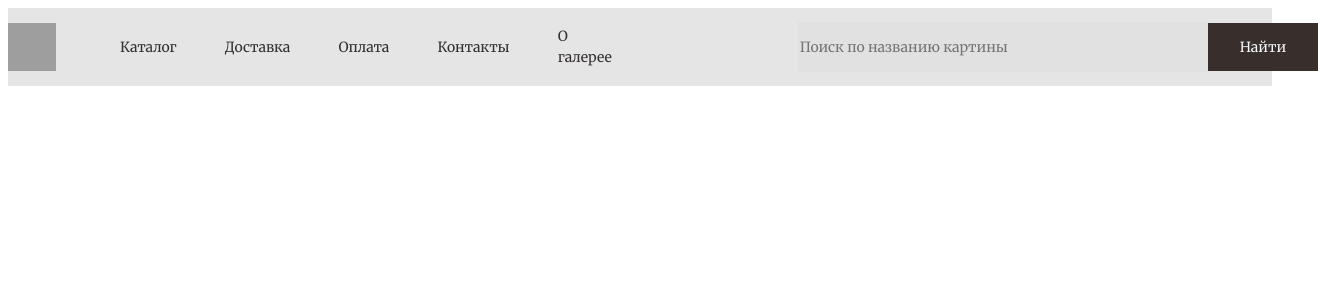
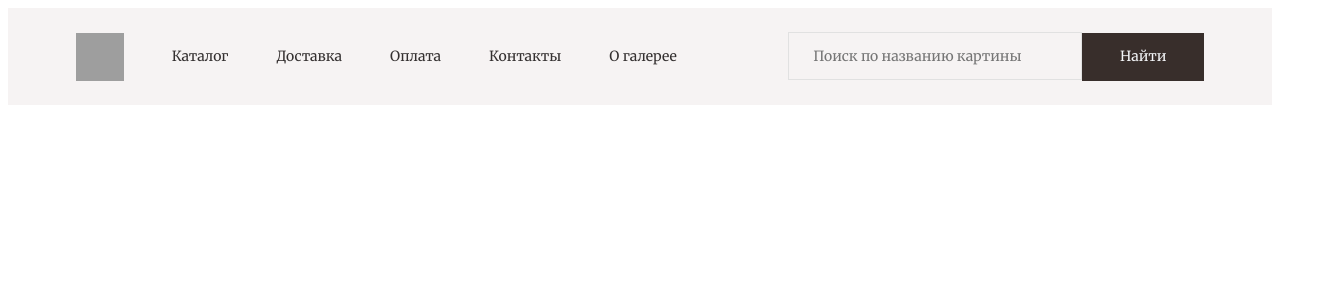
Before and after one commit to Akinoriv/catalog-of-paintings, a Vue app in the folder my-project/: page / in a window 1280 px wide. Shown: the top 300 px of the page, 1318 px wide, since content can reach past the window. Built offline with nearby package versions, Linux system fonts and the light colour scheme; grey boxes are pictures that could not be loaded.

Commit message:
ready header pp

```diff
--- a/my-project/src/App.vue
+++ b/my-project/src/App.vue
@@ -2,6 +2,7 @@
   <div id="app">
     <HelloWorld/>
     <div class="header">
+      <div class="links">
         <img src="https://raw.githubusercontent.com/Akinoriv/Redsoft-test/5fe5899fab4c6a279e8dba464688de7aea775aa6/my-project/src/assets/Group.svg" class="logo">
         <nav>
           <ul class="nav">
@@ -10,10 +11,13 @@
             <li>Оплата</li>
             <li>Контакты</li>
             <li>О галерее</li>
+          </ul>
+        </nav>
+      </div>
+      <div>
         <input v-model="message" placeholder="Поиск по названию картины">
         <button>Найти</button>
-        </ul>
-      </nav>
+      </div>
     </div>
   </div>
 
@@ -40,9 +44,10 @@ img {
 }
 
 button {
+  /* padding-left: 24px; */
   border: none;
   height: 48px;
-  width: 112px;
+  width: 122px;
   background-color: #382E2B;
   color: #F4F6F9;
   Font-Family: Merriweather;
@@ -50,16 +55,17 @@ button {
   Font-Size: 14px;
   Line-Height: 21px;
   Line-Height: 150%;
-  align-self: Center;
-
+  /* justify-content: space-evenly; */
   justify-content:right;
 }
 
 input {
-  border: none;
+  padding-left: 24px;
+  border: 1px solid #E1E1E1;
+  box-sizing: border-box;
   height: 48px;
-  width: 416px;
-  background-color: #E1E1E1;
+  width: 294px;
+  background-color: rgb(246, 243, 243);
   color: #9F9F9F;
   align-self : Inside;
   Font-Family: Merriweather;
@@ -67,29 +73,43 @@ input {
   Font-Size: 14px;
   Line-Height: 21px;
   Line-Height: 150%;
-  justify-content:right;
-  margin-left: 150px;
+}
+
+.header {
+  padding:24px;
+
+  /* position: fixed; */
+  display: flex;
+  /* width: 100%; */
+  /* max-width: 1200px; */
+  justify-content: space-around;
+
+
 
 }
 
-.header {
+
+.links {
   display: flex;
-  width: 100%;
-  max-width: 1338.5px;
-  margin: 0 auto;
+  justify-content: space-between;
+}
 
+ul{
+    padding-left: 24px;
 }
 
 .nav {
   display: flex;
   list-style-type: none;
 }
+
   .nav>li {
         margin-left: 24px;
         margin-right: 24px;
+        align-self: Center;
         justify-content:start;
-        align-self: Center;
       }
+
 
 #app {
   font-family: 'Merriweather', serif;
@@ -98,7 +118,6 @@ input {
   Font-Size: 14px;
   Line-Height: 21px;
   Line-Height: 150%;
-  background:#E5E5E5;
-  Fill: Solid
+  background:rgb(246, 243, 243);
 }
 </style>
--- a/my-project/src/components/HelloWorld.vue
+++ b/my-project/src/components/HelloWorld.vue
@@ -1,6 +1,9 @@
 <template>
-  <div>
 
+  <div class="page">
+    <div class="wrap">
+      <!-- <h1>Картины эпохи Возрождения</h1> -->
+    </div>
 
   </div>
 
```
Lines whose indentation alone changed are shown as unchanged.
